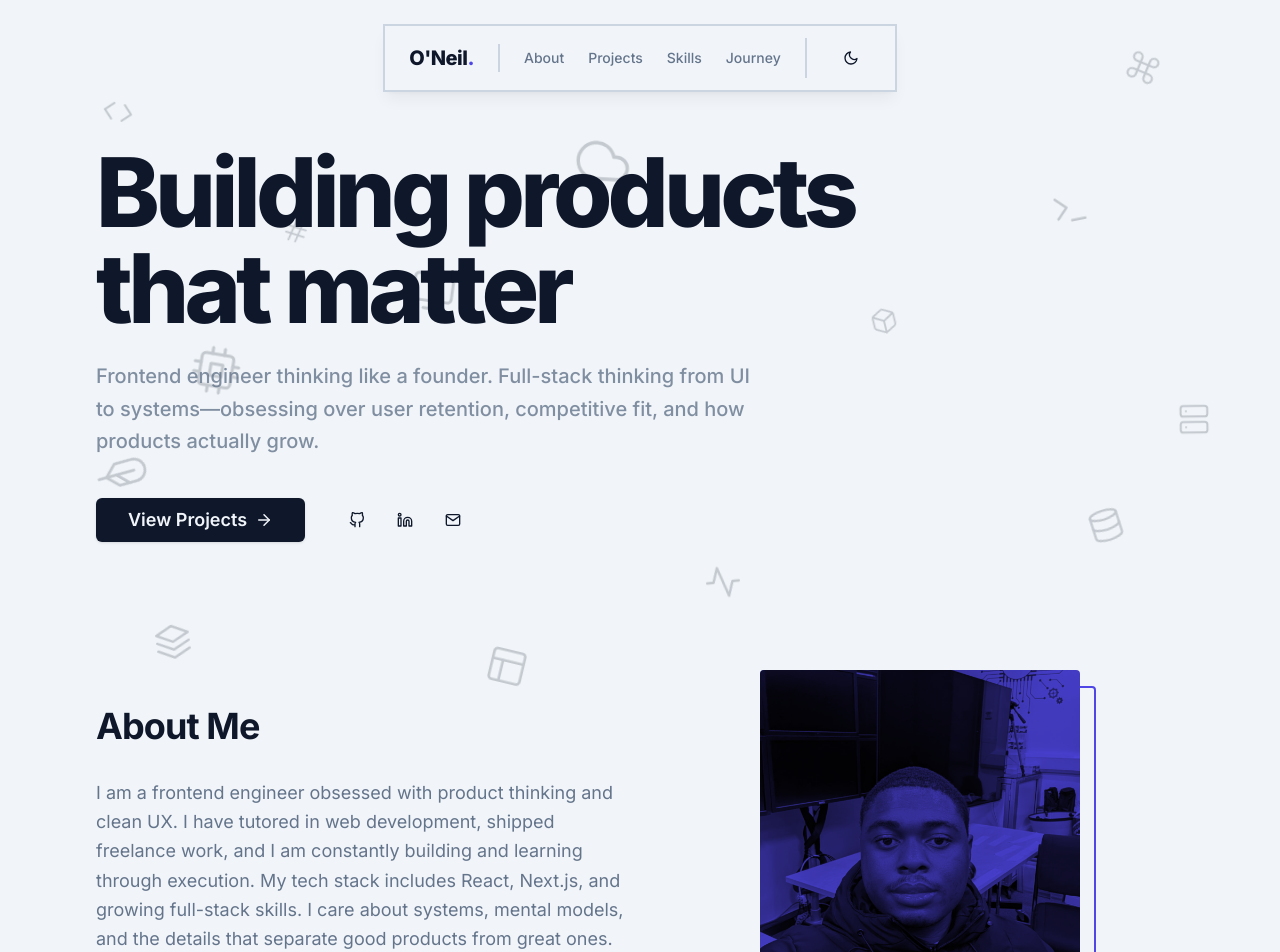
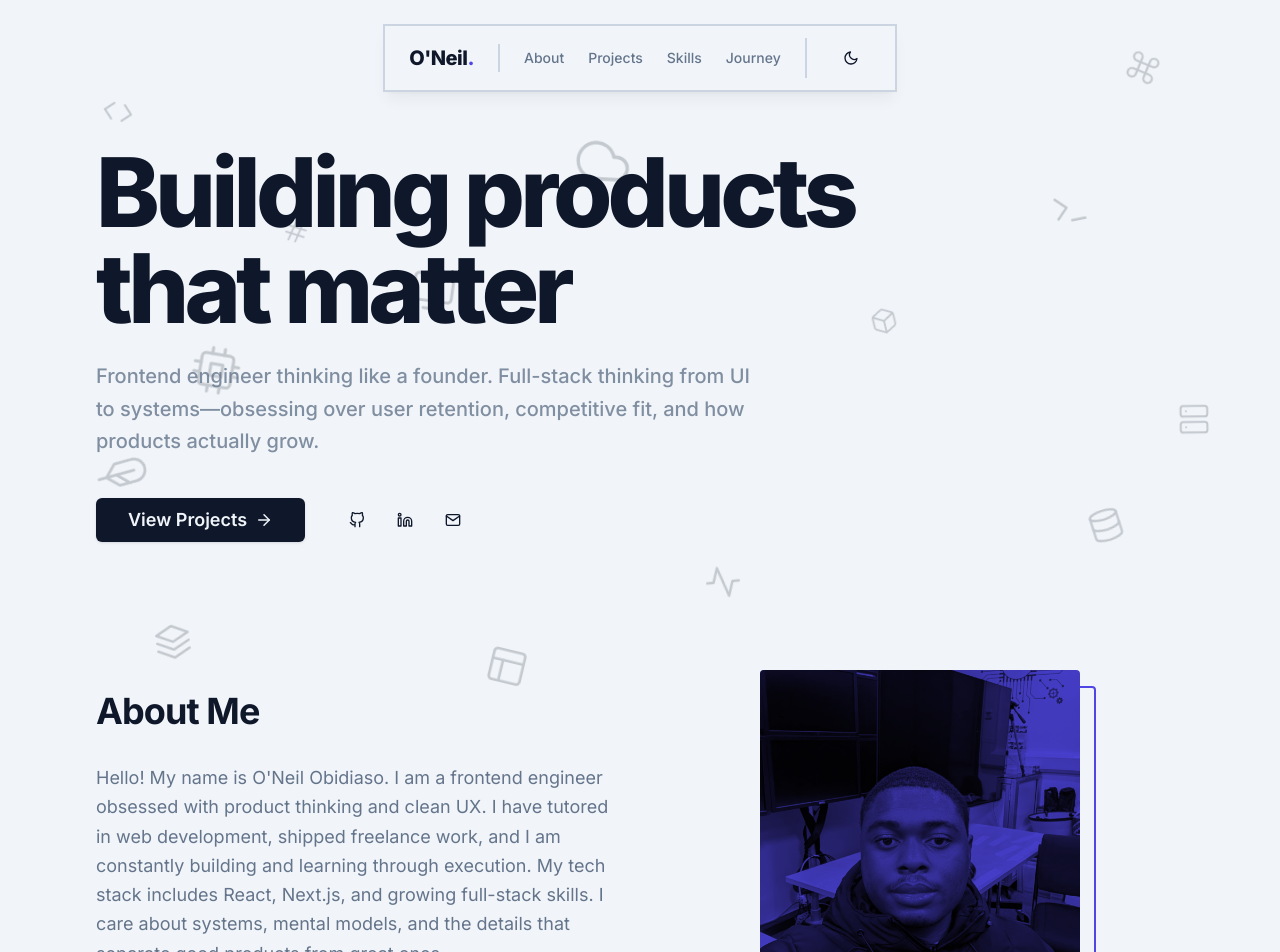
Before and after one commit to oneilh/oneil_obidiaso_portfolio, a Next.js app: page / in a window 1280 px wide. Shown: the top 952 px of the page. Built offline with nearby package versions, Linux system fonts and the light colour scheme; no server answers.

Commit message:
feat: implement landing page with hero, projects, and skills sections

```diff
--- a/app/page.tsx
+++ b/app/page.tsx
@@ -130,17 +130,21 @@ export default async function Home() {
         </section>
 
         {/* About Section */}
-        <section id="about" className="grid grid-cols-1 lg:grid-cols-2 gap-12 lg:gap-8 items-center">
+        <section
+          id="about"
+          className="grid grid-cols-1 lg:grid-cols-2 gap-12 lg:gap-8 items-center"
+        >
           <div className="max-w-3xl">
             <SectionHeading>About Me</SectionHeading>
             <div className="space-y-6 text-lg text-muted-foreground leading-relaxed">
               <p>
-                I am a frontend engineer obsessed with product thinking and clean
-                UX. I have tutored in web development, shipped freelance work, and
-                I am constantly building and learning through execution. My tech
-                stack includes React, Next.js, and growing full-stack skills. I
-                care about systems, mental models, and the details that separate
-                good products from great ones.
+                Hello! My name is O'Neil Obidiaso. I am a frontend engineer
+                obsessed with product thinking and clean UX. I have tutored in
+                web development, shipped freelance work, and I am constantly
+                building and learning through execution. My tech stack includes
+                React, Next.js, and growing full-stack skills. I care about
+                systems, mental models, and the details that separate good
+                products from great ones.
               </p>
             </div>
           </div>
@@ -174,7 +178,6 @@ export default async function Home() {
 
         {/* Startup Corner Section */}
         {/* <StartupCorner /> */}
-
 
         {/* Skills Section */}
         <section id="skills">
```
